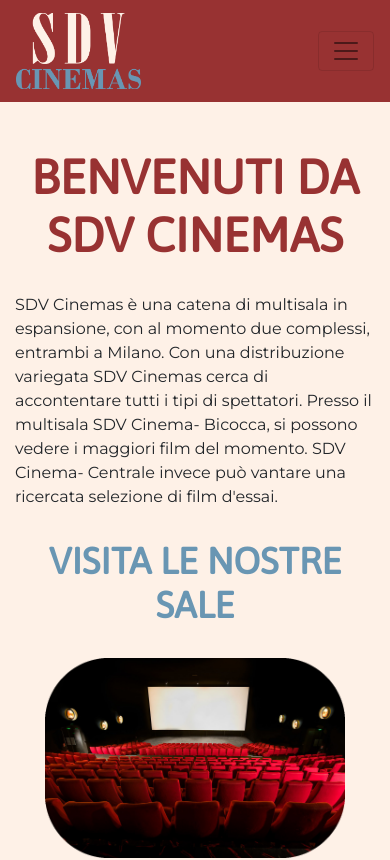
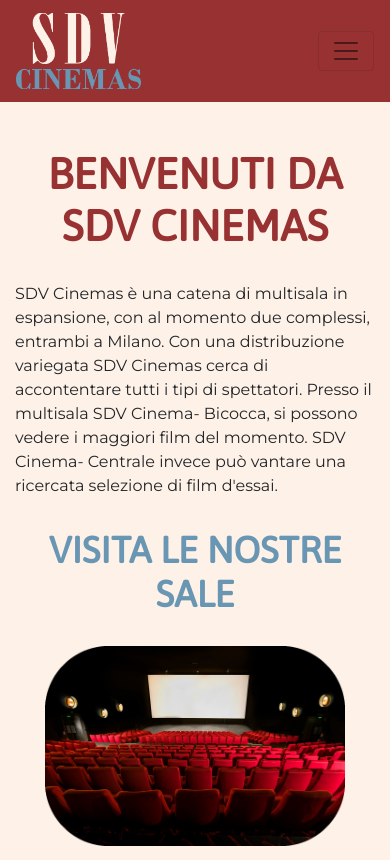
Before and after one commit to iltommi1995/sito-cinema, a React (Create React App) app: page / in a window 390 px wide. Shown: the top 860 px of the page. Built offline with nearby package versions, Linux system fonts and the light colour scheme.

Commit message:
h1 corretto per mobile

```diff
--- a/src/css/general.css
+++ b/src/css/general.css
@@ -40,7 +40,7 @@ p {
 
 @media only screen and (max-width: 768px) {
     h1 {
-        font-size: 3em;
+        font-size: 2.7em;
     }
 }
 
```
